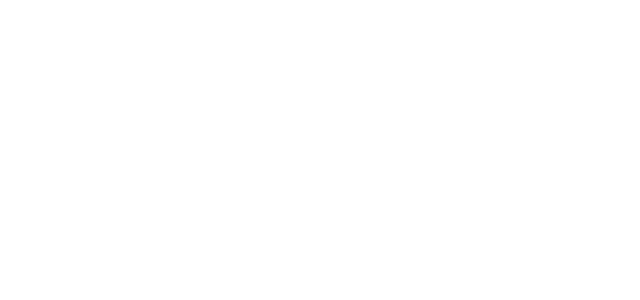
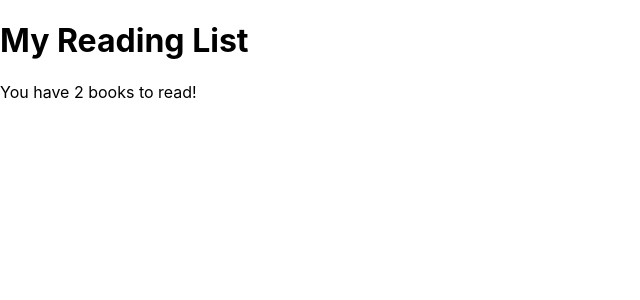
Before and after one commit to systemry420/react-reading-list, a React (Create React App) app: page / in a window 1280 px wide. Shown: the top 300 px of the page, without its empty margins (0-640 px from the left). Built offline with nearby package versions, Linux system fonts and the light colour scheme.

Commit message:
create BookContext and consume it in Navbar

```diff
--- a/package.json
+++ b/package.json
@@ -9,6 +9,7 @@
     "react": "^17.0.1",
     "react-dom": "^17.0.1",
     "react-scripts": "4.0.0",
+    "uuid": "^3.4.0",
     "web-vitals": "^0.2.4"
   },
   "scripts": {
--- a/src/App.js
+++ b/src/App.js
@@ -1,9 +1,13 @@
+import Navbar from './components/Navbar';
+import BookContextProvider from './context/BookCotext';
 import './index.css';
 
 function App() {
   return (
     <div className="App">
-
+        <BookContextProvider>
+          <Navbar />
+        </BookContextProvider>
     </div>
   );
 }
--- /dev/null
+++ b/src/components/Navbar.js
@@ -0,0 +1,15 @@
+import React, { useContext } from 'react';
+import { BookContext } from '../context/BookCotext';
+
+const Navbar = () => {
+    const {books} = useContext(BookContext)
+
+    return (
+        <div className="navbar">
+            <h1>My Reading List</h1>
+            <p>You have {books.length} books to read!</p>
+        </div>
+     );
+}
+
+export default Navbar;
--- /dev/null
+++ b/src/context/BookCotext.js
@@ -0,0 +1,24 @@
+import React, { createContext, useState } from 'react';
+import uuid from 'uuid/v1'
+
+export const BookContext = createContext()
+
+const BookContextProvider = (props) => {
+    const [books, setBooks] = useState([
+        { title: "Harry Potter", Author: "J. K. Rowling", id: 1},
+        { title: "The Alchemist", Author: "Paulo Cuelho", id: 2},
+    ])
+
+    const addBook = (title, author) => {
+        setBooks(
+            [...books, { title, author, id: uuid() }]
+        )
+    }
+    return (
+        <BookContext.Provider value={{books}}>
+            {props.children}
+        </BookContext.Provider>
+    );
+}
+
+export default BookContextProvider;
```
Also changed, not shown: src/components/BookDetails.js (added), src/components/BookForm.js (added), src/components/BookList.js (added), 2 other files (tests, documents, lock files or other folders).
